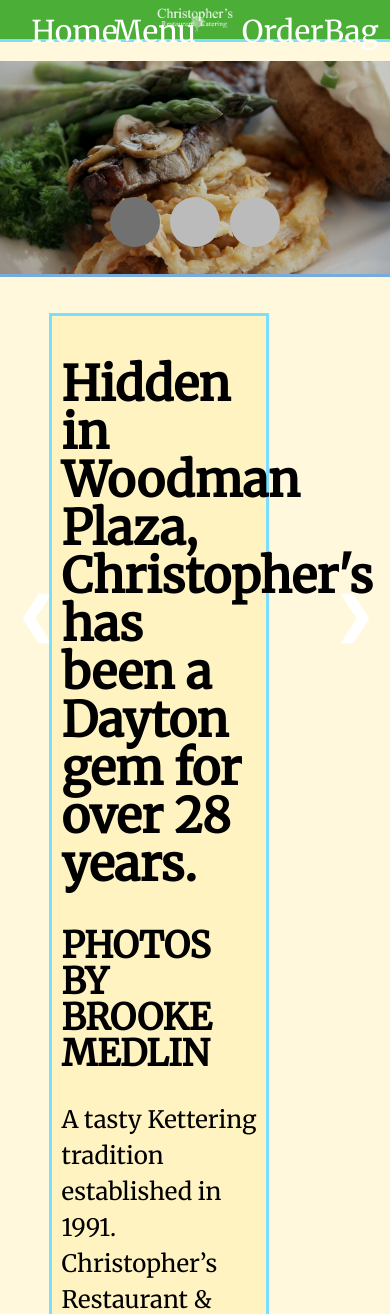
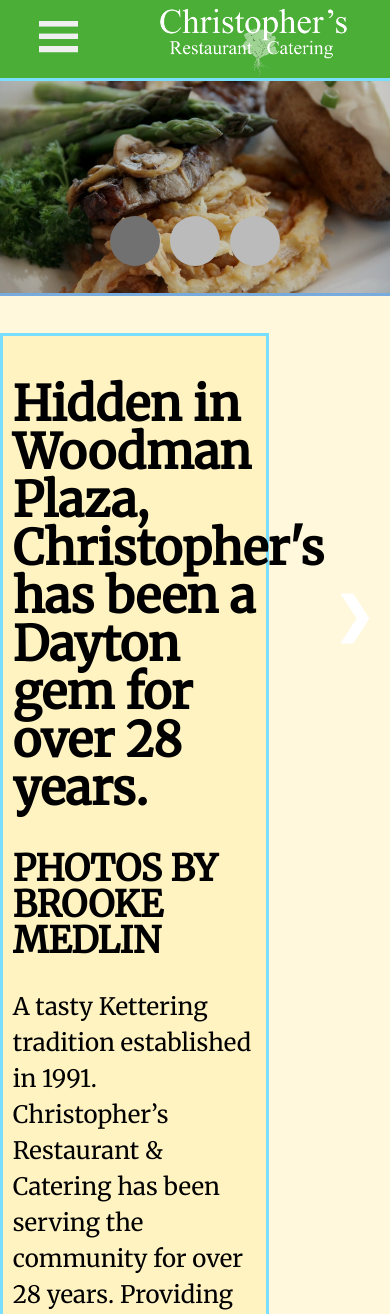
Before and after one commit to bmdavis419/Christophers, a PHP site: page / in a window 390 px wide. Shown: the top 1314 px of the page. Run offline with PHP 8.4, Linux system fonts and the light colour scheme; some libraries are stand-ins or nearby versions.

Commit message:
mobile beginnings

```diff
--- a/TechDemoTemp/databaseconfig.php
+++ b/TechDemoTemp/databaseconfig.php
@@ -1,7 +1,7 @@
 <?php
 //Database Settings
 $DB_HOST = "localhost";
-$DB_NAME = "testdatabase";
+$DB_NAME = "christophersdb";
 $DB_USER = "root";
 $DB_PASSWORD = "";
 
--- a/private/shared/globalheader.php
+++ b/private/shared/globalheader.php
@@ -24,11 +24,16 @@
 					<a id="order"href=OrdersPagePlaceholder>Order</a> <!--Waiting for dynamic php statements -->
 					<a id="bag"href=BagPagePlaceholder>Bag</a> <!--Waiting for dynamic php statements -->
 			</nav>
+			<div class="mobileMenuImgWrapper">
+				<img class="mobileMenuImg" src="<?php echo urlfor('/private/images/menuLogoTrans.png');?>">
+				</img>
+			</div>
 			<div class="navLogo"><!--Includes Christopher's Icon logo -->
 				<img class="navImg" src="<?php echo urlfor('/private/images/chrisLogo.png');?>">
- <!--Waiting for dynamic php statements -->
 			</div>
 		</div>
+			<div class="mobileNavMenu">
+			</div>
 
 		<script>
 			//If the page scrolls down the navbar transitions to sticky version
--- a/private/styles/styles.css
+++ b/private/styles/styles.css
@@ -49,7 +49,10 @@ img.navImg {
 	width:100%;
 	height: 100%;
 	}
-
+/*Mobile menu hidden */
+	.mobileMenu {
+		display:none;
+	}
 /*Creates sticky navBar in conjunction with javascript*/
 .sticky {
   position: fixed;
@@ -144,10 +147,19 @@ color:white;
  text-decoration:none;
  color:white;
 }
-.footerContent a:hover{
-	color:#7adfff;
-   }
 
+.fa-facebook:hover {
+	color:#3B5998;
+	background-color:white;
+	}
+.fa-twitter:hover {
+	color:#55ACEE;
+	background-color:white;
+	}
+.fa-instagram:hover {
+	color: linear-gradient(135deg,#515BD4,#8134AF,#DD2A7B,#FFCA77,#F58529);
+	background-color:white;
+	}
 .footerContent h2{
 	margin:1%;
 	}
@@ -323,6 +335,7 @@ h4 {
 }
 .menuPage{
 	margin:0 auto;
+	margin-top:4%;
 	text-align:center;
 	max-width:90%;
 	margin-left:2.5%;
@@ -563,4 +576,58 @@ a.hero-image {
 	opacity:1.5;
 }
 
-/* Bag */
+/*Bag */
+
+
+/*IPad styles */
+@media (max-width:1025px) {
+
+	.indexAside {
+		font-size:1.5em;
+	}
+	.indexArticle {
+		margin-left:0%;
+		max-width:62.5%;
+	}
+}
+/*Phone Styles*/
+@media (max-width:1000px) {
+	.navBar {
+		display:none;
+	}
+	.navLogo {
+		float:right;
+		width:50%;
+		margin:2% 40% 2% 40%;
+		top:-10px;
+	}
+	.mobileMenuImgWrapper {
+		width:10%;
+		margin-left:10%;
+		height:auto;
+		display:block;
+	}
+	.mobileMenuImg {
+		float:left;
+		width:100%;
+	}
+	.mobileMenuImg:active .mobileNavMenu, .mobileMenuImgWrapper:active .mobileNavMenu
+	{
+		display:block;
+	}
+	.mobileNavMenu {
+		display:none;
+		width:70%;
+		padding-top:70%;
+		background-color:black;
+		z-index:1;
+		position:absolute;
+		top:0;
+		left:0;
+	}
+	.navWrapper {
+	width:100%;
+	padding-bottom:20%;
+	background-color:#4bae37;
+	border-bottom: 3px solid #7adfff;
+	}
```
Also changed, not shown: public/menu.php (+8 -2 lines), private/images/footerHero.jpeg (deleted), private/images/menuLogo.png (added), private/images/menuLogoTrans.png (added).
